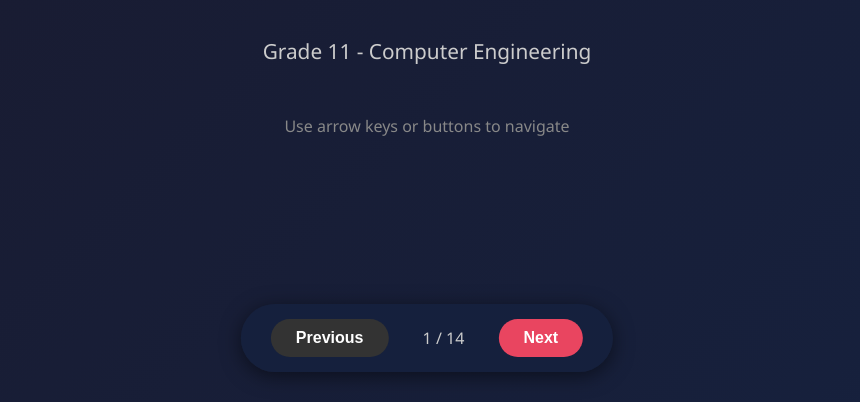
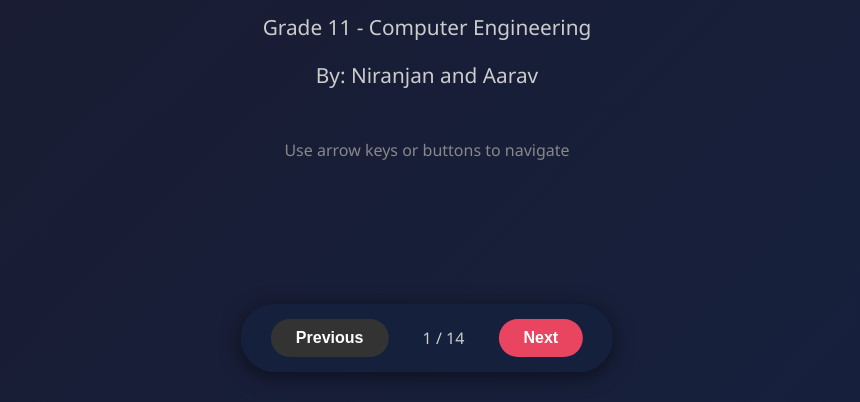
Before and after one commit to Nsjminecraft/pc-maintenance-slideshow, a plain HTML site: page index.html in a window 1280 px wide. Shown: the part 398-800 px from the top of the page, without its empty margins (213-1073 px from the left). Drawn offline with Linux system fonts and the light colour scheme.

Commit message:
Add names to title slide

```diff
--- a/index.html
+++ b/index.html
@@ -232,6 +232,7 @@
     <h1>PC Maintenance Assignment</h1>
     <h2>Disassembly & Reassembly of HP Compact SFF</h2>
     <p>Grade 11 - Computer Engineering</p>
+    <p>By: Niranjan and Aarav</p>
     <p style="margin-top: 40px; font-size: 1em; color: #888;">Use arrow keys or buttons to navigate</p>
   </div>
 
```
